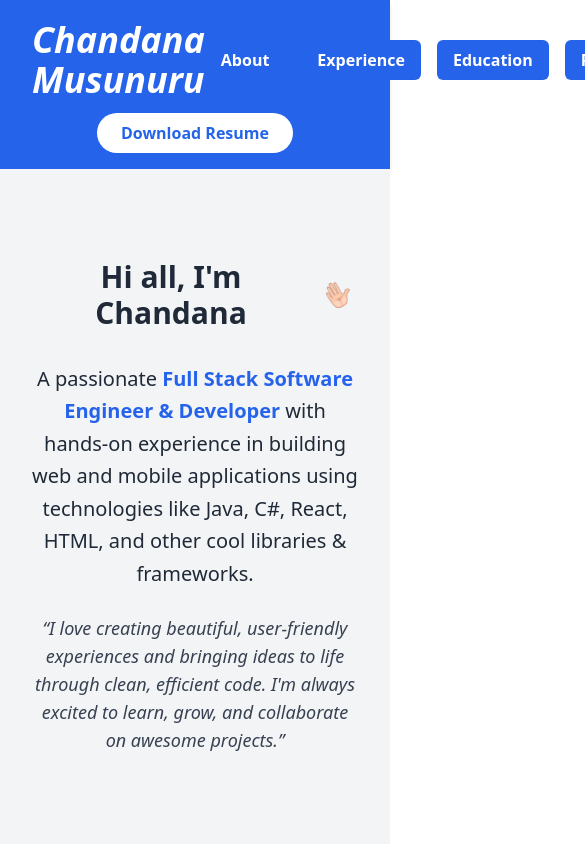
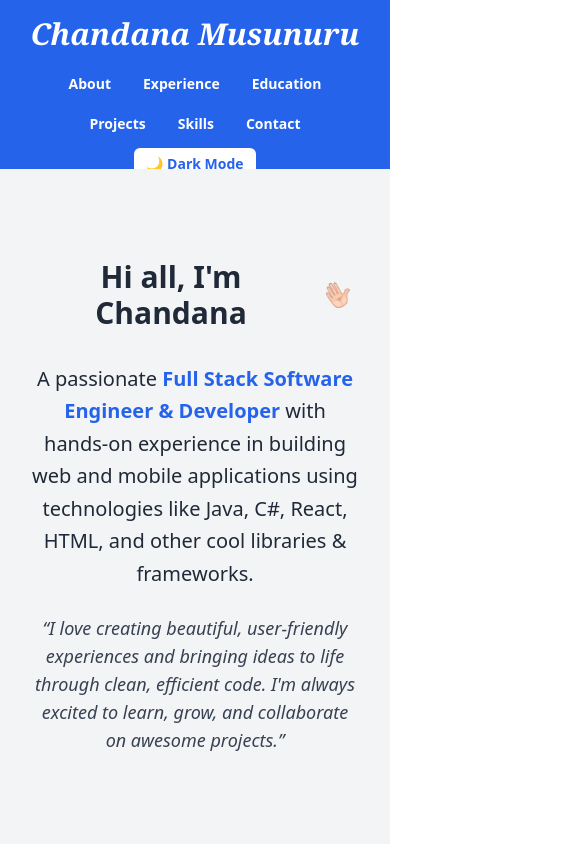
Before and after one commit to chandana-musunuru/portfolio, a React (Vite) app in the folder my-portfolio/: page / in a window 390 px wide. Shown: the top 844 px of the page, 585 px wide, since content can reach past the window. Built offline with nearby package versions, Linux system fonts and the light colour scheme.

Commit message:
compatability added for mobiles

```diff
--- a/my-portfolio/src/App.jsx
+++ b/my-portfolio/src/App.jsx
@@ -19,22 +19,25 @@ function App() {
   return (
     <div className="flex flex-col min-h-screen bg-white text-black dark:bg-gray-900 dark:text-white transition-colors duration-300">
       {/* Header */}
+      {/* Header */}
       <div className="h-[20vh] bg-blue-600 text-white flex flex-col justify-between shadow-md dark:bg-gray-800">
-        <div className="flex justify-between items-center px-8 pt-4">
-          <h3 className="text-4xl font-bold italic">Chandana Musunuru</h3>
-          <div className="flex gap-4 items-center">
+        <div className="flex flex-col sm:flex-row justify-between items-center px-4 sm:px-8 pt-4 gap-4">
+          <h6 className="text-3xl sm:text-4xl text-white font-bold italic font-serif text-center sm:text-left">
+            Chandana Musunuru
+          </h6>
+          <div className="flex flex-wrap justify-center gap-2 items-center">
             {sections.map((item) => (
               <a
                 key={item}
                 href={`#${item.toLowerCase()}`}
-                className="bg-blue-600 px-4 py-2 rounded-md font-semibold hover:bg-green-500 hover:text-white transition"
+                className="bg-blue-600 px-3 sm:px-4 py-1.5 rounded-md text-sm sm:text-base font-semibold hover:bg-green-500 hover:text-white transition"
               >
                 {item}
               </a>
             ))}
             <button
               onClick={() => setIsDark(!isDark)}
-              className="ml-4 px-4 py-2 bg-white text-blue-600 dark:bg-gray-700 dark:text-yellow-300 rounded-md font-semibold hover:bg-gray-200 dark:hover:bg-gray-600 transition"
+              className="px-3 sm:px-4 py-1.5 bg-white text-blue-600 dark:bg-gray-700 dark:text-yellow-300 rounded-md font-semibold hover:bg-gray-200 dark:hover:bg-gray-600 transition text-sm sm:text-base"
             >
               {isDark ? '☀️ Light Mode' : '🌙 Dark Mode'}
             </button>
@@ -44,12 +47,15 @@ function App() {
           <a
             href="/resume.pdf"
             download
-            className="bg-white text-blue-600 px-6 py-2 rounded-full font-bold hover:bg-green-500 hover:text-white transition"
+            className="bg-white text-blue-600 px-5 sm:px-6 py-2 rounded-full font-bold hover:bg-green-500 hover:text-white transition text-sm sm:text-base"
           >
             Download Resume
           </a>
         </div>
       </div>
+
+
+
 
       {/* Sections */}
       <div>
@@ -116,7 +122,7 @@ function App() {
                     </div>
 
                     {/* Responsibilities */}
-                    <div className="bg-gray-100 dark:bg-gray-800 p-8 rounded-lg shadow-lg transition">
+                    <div className="bg-gray-100 dark:bg-off-white-800 p-8 rounded-lg shadow-lg transition">
                       <ul className="list-disc pl-6 space-y-3 text-lg text-gray-800 dark:text-gray-100">
                         {[
                           'Designed and built scalable RESTful APIs using Java and Spring Boot to support high-volume backend systems',
```
